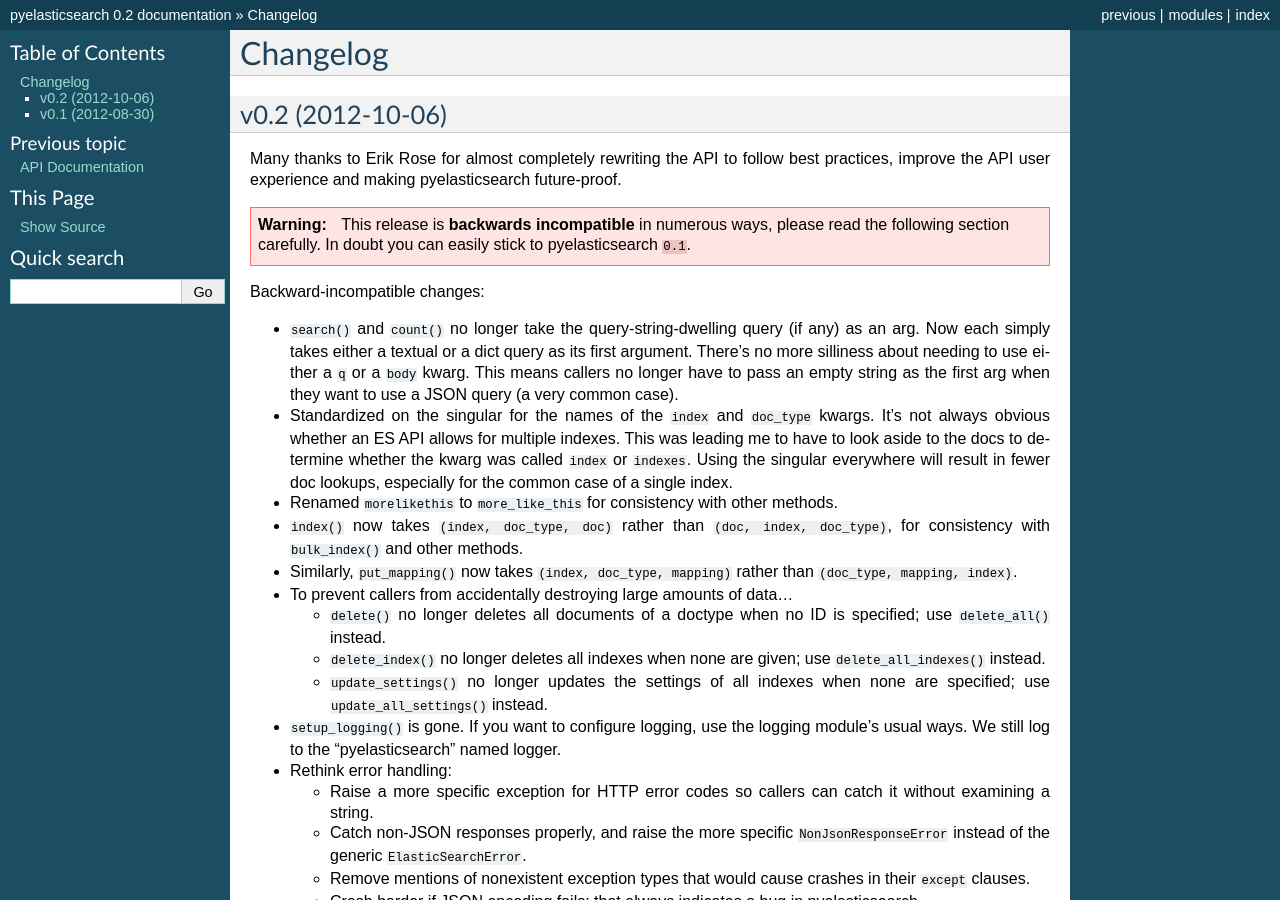
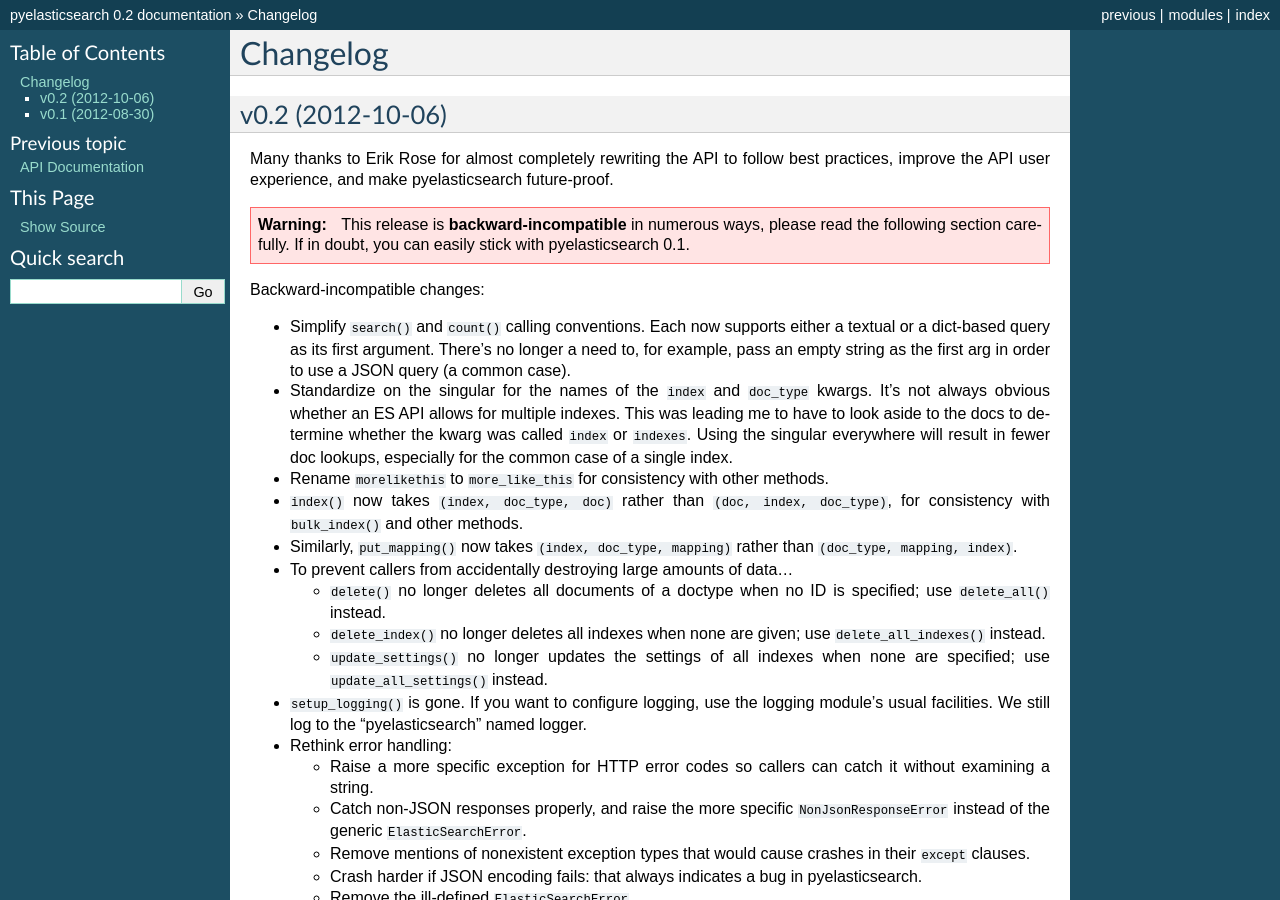
Before and after one commit to pyelasticsearch/pyelasticsearch, a Sphinx documentation site: the page built from docs/source/changelog.rst, in a window 1280 px wide and 900 px high. Built offline with Sphinx 7.4.7, drawn with Linux system fonts in a browser that asks for light colours.

Commit message:
Clean up 0.2 changelog a bit for comprehensibility.

```diff
--- a/docs/source/changelog.rst
+++ b/docs/source/changelog.rst
@@ -5,32 +5,30 @@
 -----------------
 
 Many thanks to Erik Rose for almost completely rewriting the API to follow
-best practices, improve the API user experience and making pyelasticsearch
+best practices, improve the API user experience, and make pyelasticsearch
 future-proof.
 
 .. warning::
 
-  This release is **backwards incompatible** in numerous ways, please
-  read the following section carefully. In doubt you can easily stick
-  to pyelasticsearch ``0.1``.
+  This release is **backward-incompatible** in numerous ways, please
+  read the following section carefully. If in doubt, you can easily stick
+  with pyelasticsearch 0.1.
 
 Backward-incompatible changes:
 
-* ``search()`` and ``count()`` no longer take the query-string-dwelling query
-  (if any) as an arg. Now each simply takes either a textual or a dict query
-  as its first argument. There's no more silliness about needing to use
-  either a ``q`` or a ``body`` kwarg. This means callers no longer have to
-  pass an empty string as the first arg when they want to use a JSON query
-  (a very common case).
+* Simplify ``search()`` and ``count()`` calling conventions. Each now supports
+  either a textual or a dict-based query as its first argument. There's no
+  longer a need to, for example, pass an empty string as the first arg in order
+  to use a JSON query (a common case).
 
-* Standardized on the singular for the names of the ``index`` and ``doc_type``
+* Standardize on the singular for the names of the ``index`` and ``doc_type``
   kwargs. It's not always obvious whether an ES API allows for multiple
   indexes. This was leading me to have to look aside to the docs to determine
   whether the kwarg was called ``index`` or ``indexes``. Using the singular
   everywhere will result in fewer doc lookups, especially for the common case
   of a single index.
 
-* Renamed ``morelikethis`` to ``more_like_this`` for consistency with other
+* Rename ``morelikethis`` to ``more_like_this`` for consistency with other
   methods.
 
 * ``index()`` now takes ``(index, doc_type, doc)`` rather than ``(doc, index,
@@ -49,8 +47,8 @@
     none are specified; use ``update_all_settings()`` instead.
 
 * ``setup_logging()`` is gone. If you want to configure logging, use the
-  logging module's usual ways. We still log to the "pyelasticsearch" named
-  logger.
+  logging module's usual facilities. We still log to the "pyelasticsearch"
+  named logger.
 
 * Rethink error handling:
 
```
